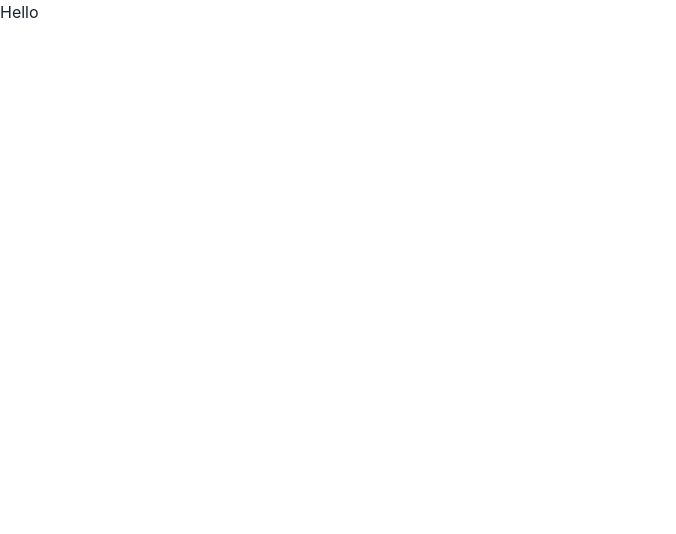
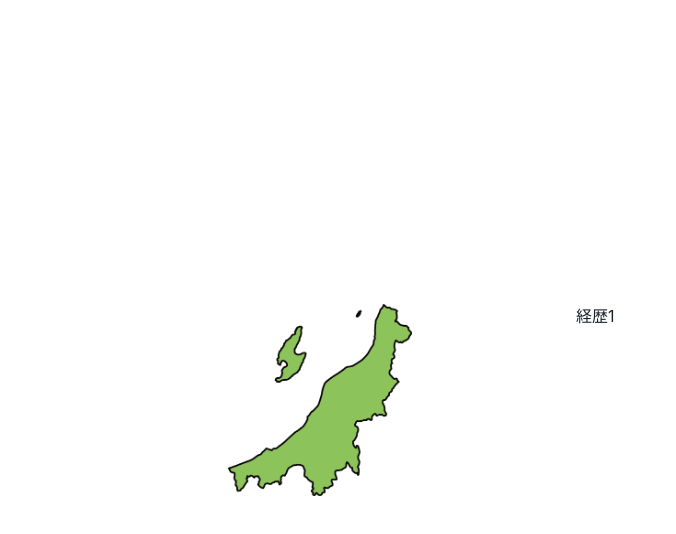
Before and after one commit to m02-253/portfolio, a Next.js app: page / in a window 1280 px wide. Shown: the top 534 px of the page, without its empty margins (0-676 px from the left). Built offline with nearby package versions, Linux system fonts and the light colour scheme.

Commit message:
Add career

```diff
--- /dev/null
+++ b/src/components/career/career.tsx
@@ -0,0 +1,34 @@
+import { JSX } from 'react';
+import { Box, Center, Text } from '@chakra-ui/react';
+import niigataPref from '../../public/prefectures/niigata.png';
+import { HandyNextImage } from '@/components/images/handyNextImage';
+
+export const Career = (): JSX.Element => {
+  const contentHeight = '12rem';
+
+  return (
+    <Center w={'100vw'} h={'100vh'} flexDirection={'row'}>
+      <HandyNextImage
+        boxProps={{ width: '40%', height: contentHeight }}
+        imageProps={{ src: niigataPref, alt: 'niigata-pref' }}
+      />
+      <Box
+        w={'50%'}
+        overflowY={'scroll'}
+        scrollBehavior={'smooth'}
+        h={contentHeight}
+        scrollSnapType={'y mandatory'}
+      >
+        <Text h={contentHeight} scrollSnapAlign={'start'}>
+          経歴1
+        </Text>
+        <Text h={contentHeight} scrollSnapAlign={'start'}>
+          経歴2
+        </Text>
+        <Text h={contentHeight} scrollSnapAlign={'start'}>
+          経歴3
+        </Text>
+      </Box>
+    </Center>
+  );
+};
--- /dev/null
+++ b/src/components/images/handyNextImage.tsx
@@ -0,0 +1,16 @@
+import { ComponentPropsWithoutRef, JSX } from 'react';
+import NextImage from 'next/image';
+import { Box } from '@chakra-ui/react';
+
+type Props = {
+  boxProps?: ComponentPropsWithoutRef<typeof Box>;
+  imageProps: ComponentPropsWithoutRef<typeof NextImage>;
+};
+
+export const HandyNextImage = (props: Props): JSX.Element => {
+  return (
+    <Box {...props.boxProps} position={'relative'}>
+      <NextImage {...props.imageProps} style={{ objectFit: 'contain' }} fill />
+    </Box>
+  );
+};
--- a/src/pages/index.tsx
+++ b/src/pages/index.tsx
@@ -1,8 +1,13 @@
 import { JSX } from 'react';
-import { Text } from '@chakra-ui/react';
+import { Flex } from '@chakra-ui/react';
+import { Career } from '@/components/career/career';
 
 const Index = (): JSX.Element => {
-  return <Text>Hello</Text>;
+  return (
+    <Flex direction={'column'}>
+      <Career />
+    </Flex>
+  );
 };
 
 export default Index;
```
Also changed, not shown: .eslintrc.json, src/public/prefectures/niigata.png (added), 1 other file (tests, documents, lock files or other folders).
